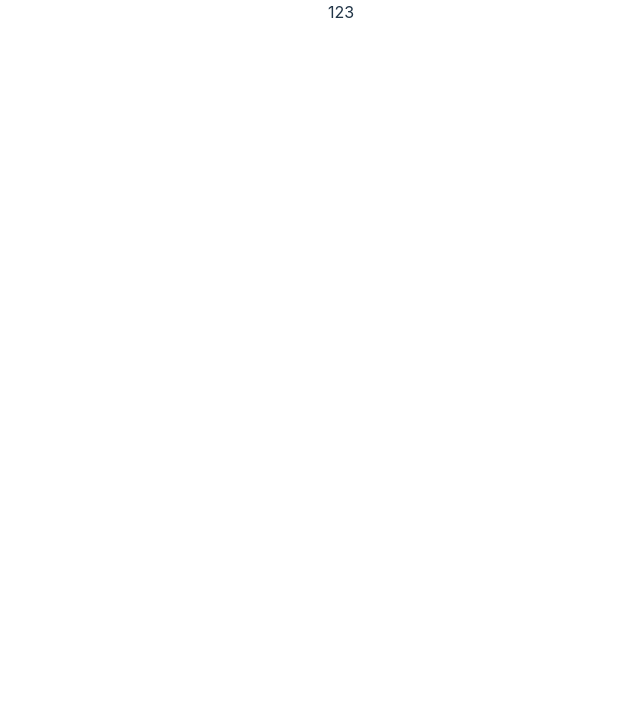
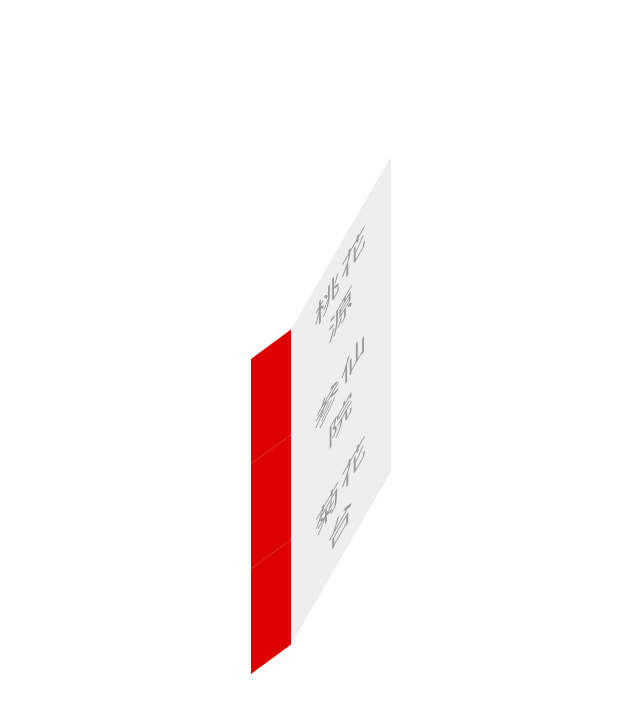
Before and after one commit to MiniNec/vue-demo, a Vue app: page / in a window 1280 px wide. Shown: the top 712 px of the page, without its empty margins (299-939 px from the left). Built offline with nearby package versions, Linux system fonts and the light colour scheme.

Commit message:
1 file modified

```diff
--- a/src/views/Index.vue
+++ b/src/views/Index.vue
@@ -1,7 +1,67 @@
 <script setup lang="ts"></script>
 
 <template>
-  <div>123</div>
+  <div
+    style="
+      display: flex;
+      justify-content: center;
+      align-items: center;
+      min-height: 100vh;
+    "
+  >
+    <ul>
+      <li><a>桃花源</a></li>
+      <li><a>参仙院</a></li>
+      <li><a>菊花台</a></li>
+    </ul>
+  </div>
 </template>
 
-<style scoped></style>
+<style scoped>
+* {
+  margin: 0;
+  padding: 0;
+  box-sizing: border-box;
+  font-family: 'Oswald', sans-serif;
+}
+
+ul {
+  position: relative;
+  transform: skewY(-60deg);
+}
+
+ul li {
+  position: relative;
+  list-style: none;
+  width: 100px;
+  background: #eeeeee;
+  padding: 15px;
+  font-size: 25px;
+}
+
+ul li a {
+  text-decoration: none;
+  color: #999;
+  display: block;
+  text-transform: uppercase;
+  letter-spacing: 0.05em;
+  transition: 0.5s;
+  font-weight: 1000;
+}
+
+ul li:hover a {
+  color: #fff;
+}
+
+ul li::before {
+  content: '';
+  position: absolute;
+  top: 0;
+  left: -40px;
+  width: 40px;
+  height: 100%;
+  background: #d00;
+  transform-origin: right;
+  transform: skewY(45deg);
+}
+</style>
```
